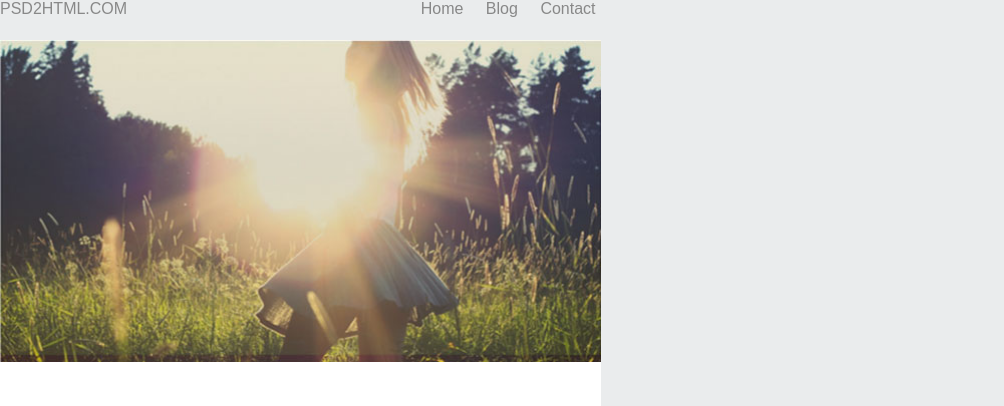
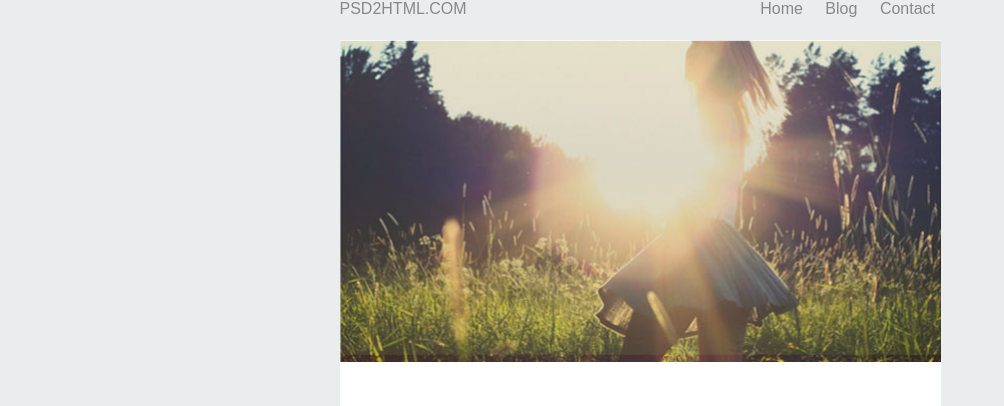
Before and after one commit to Kajoha/landingPage, a website: page index.html in a window 1280 px wide. Shown: the top 406 px of the page, without its empty margins (0-1004 px from the left). Drawn offline with Linux system fonts and the light colour scheme.

Commit message:
edicion general

```diff
--- a/sass/partial/_general.scss
+++ b/sass/partial/_general.scss
@@ -11,7 +11,9 @@ body {
   font-family: Arial, Helvetica, sans-serif; }
 
 #wrapper {
-  max-width: 601px; }
+  max-width: 601px;
+  margin: 0 auto;
+}
 
 h1 {
   font-size: 2.125rem;
--- a/sass/partial/_top.scss
+++ b/sass/partial/_top.scss
@@ -1,6 +1,5 @@
 
 #top {
-  margin-top: ;
   p {
     display: inline;
     color: $color-font-primary;
```
Also changed, not shown: public/css/styles.css.
